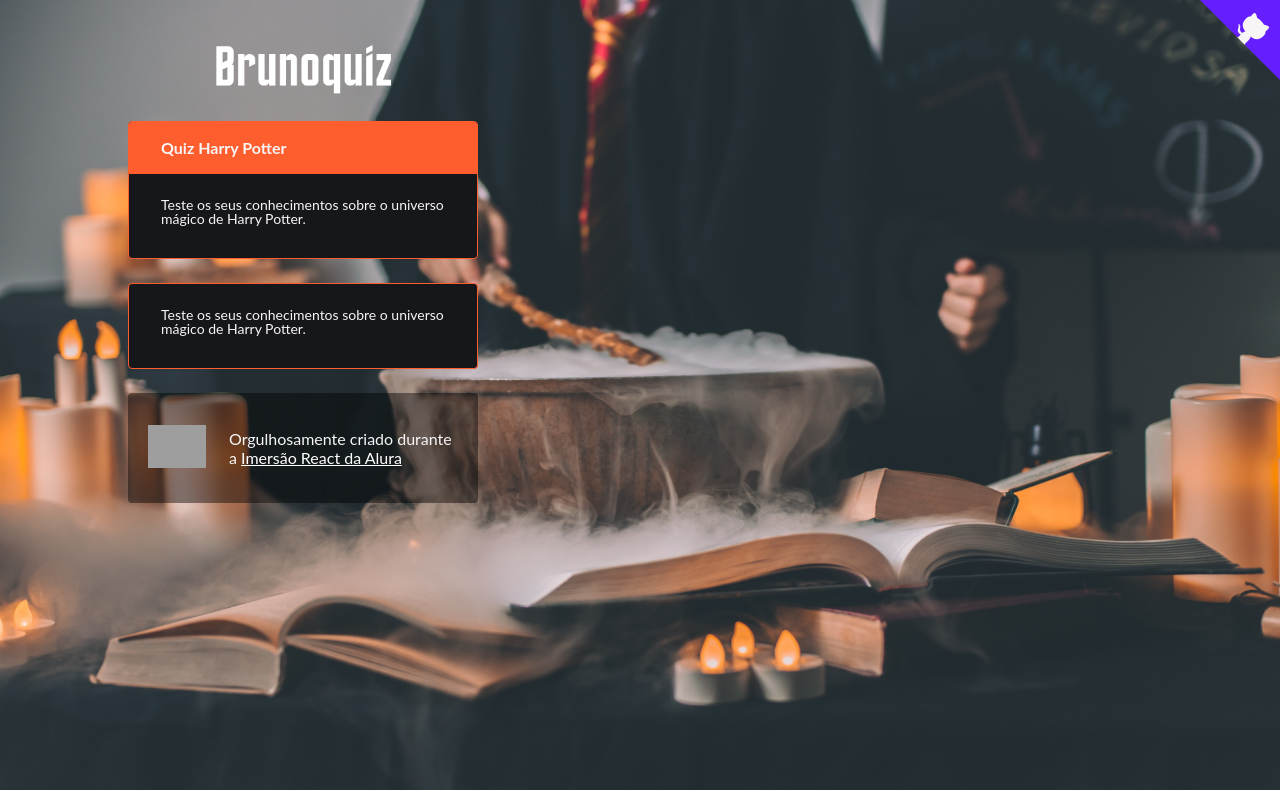
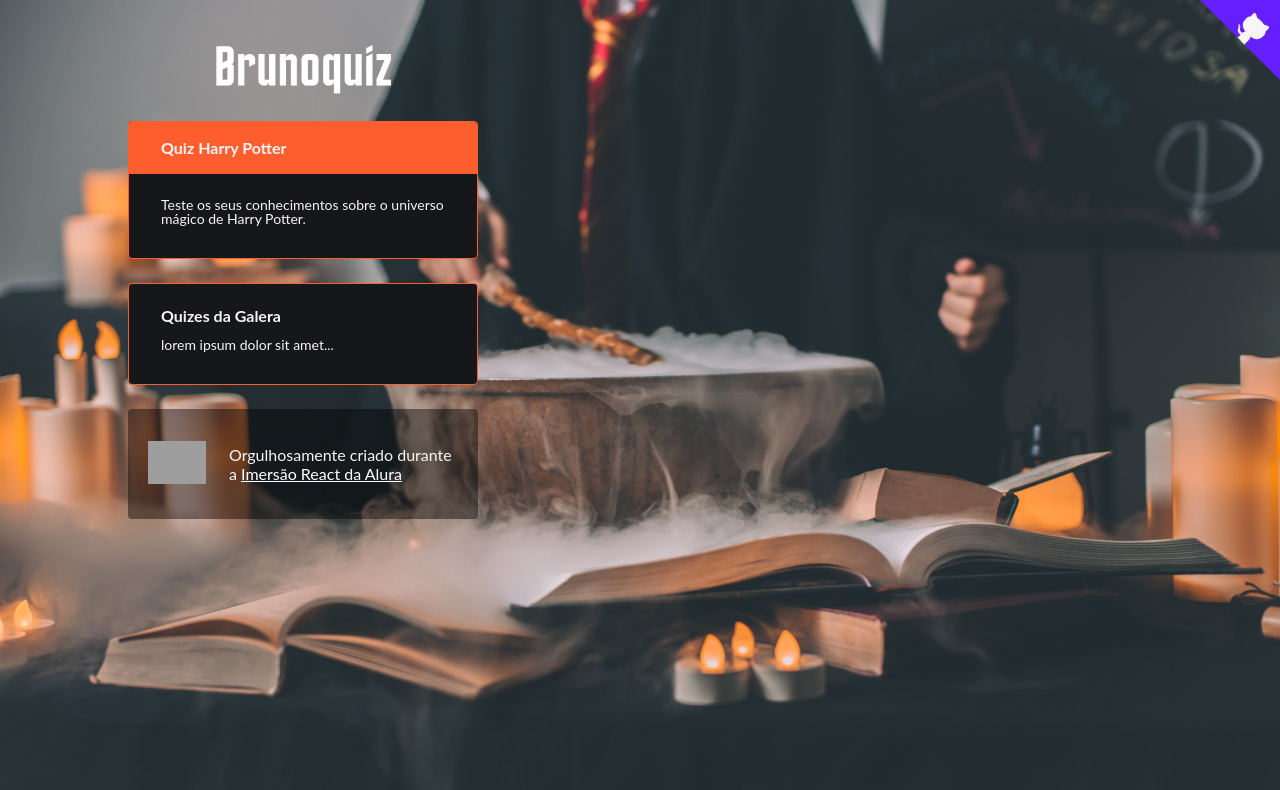
Before and after one commit to BrunoSaibert/brunoquiz, a Next.js app: page / in a window 1280 px wide. Shown: the top 790 px of the page. Built offline with nearby package versions, Linux system fonts and the light colour scheme; grey boxes are pictures that could not be loaded.

Commit message:
feat: adicionar og:image

```diff
--- a/pages/index.js
+++ b/pages/index.js
@@ -1,3 +1,5 @@
+import Head from "next/head";
+
 import Logo from "../src/components/Logo";
 import QuizBackground from "../src/components/QuizBackground";
 import QuizContainer from "../src/components/QuizContainer";
@@ -10,6 +12,12 @@ import db from "../db.json";
 export default function Home() {
   return (
     <QuizBackground backgroundImage={db.bg}>
+      <Head>
+        <title>{db.title}</title>
+        <meta property="og:title" content={db.title} key="title"></meta>
+        <meta property="og:image" content={db.bg} />
+      </Head>
+
       <QuizContainer>
         <Logo />
 
@@ -24,10 +32,14 @@ export default function Home() {
         </Widget>
 
         <Widget>
-          <p>{db.description}</p>
+          <h1>Quizes da Galera</h1>
+
+          <p>lorem ipsum dolor sit amet...</p>
         </Widget>
+
         <Footer />
       </QuizContainer>
+
       <GitHubCorner projectUrl="https://github.com/BrunoSaibert" />
     </QuizBackground>
   );
```
